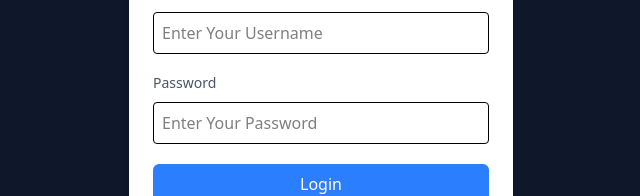
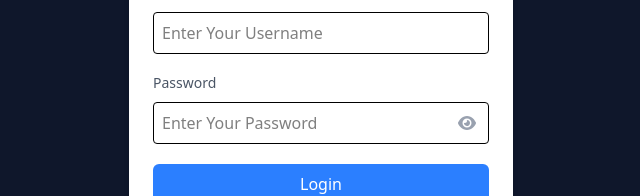
Before and after one commit to OmkarArdekar12/CodeElevate, a React (Vite) app in the folder frontend/: page /login in a window 1280 px wide. Shown: the part 409-605 px from the top of the page, without its empty margins (319-959 px from the left). Built offline with nearby package versions, Linux system fonts and the light colour scheme.

Commit message:
Login UI

```diff
--- a/frontend/package.json
+++ b/frontend/package.json
@@ -11,9 +11,12 @@
     "preview": "vite preview"
   },
   "dependencies": {
+    "@fortawesome/free-solid-svg-icons": "^7.0.1",
+    "@fortawesome/react-fontawesome": "^3.0.2",
     "@tailwindcss/cli": "^4.1.8",
     "@tailwindcss/vite": "^4.1.8",
     "axios": "^1.11.0",
+    "lucide-react": "^0.544.0",
     "react": "^19.1.0",
     "react-dom": "^19.1.0",
     "react-icons": "^5.5.0",
--- a/frontend/src/components/LoginForm.jsx
+++ b/frontend/src/components/LoginForm.jsx
@@ -1,9 +1,14 @@
 import React from "react";
 import { useState } from "react";
+import { Eye, EyeOff } from "lucide-react";
+import { FontAwesomeIcon } from "@fortawesome/react-fontawesome";
+import { faEye, faEyeSlash } from "@fortawesome/free-solid-svg-icons";
 import { Link } from "react-router-dom";
 import { register, loginUser } from "../service/authApi";
 
 const LoginForm = () => {
+  const [isPasswordVisible, setIsPasswordVisible] = useState(false);
+  const [confirmPasswordVisible, setConfirmPasswordVisible] = useState(false);
   const [isRegister, setIsRegister] = useState(false);
   const [username, setUsername] = useState("");
   const [password, setPassword] = useState("");
@@ -11,10 +16,23 @@ const LoginForm = () => {
   const [error, setError] = useState("");
   const [message, setMessage] = useState("");
 
+  const togglePasswordVisibility = () => {
+    setIsPasswordVisible(!isPasswordVisible);
+  };
+
+  const toggleConfirmPasswordVisibility = () => {
+    setConfirmPasswordVisible(!confirmPasswordVisible);
+  };
+
   const handleRegisterToggle = () => {
     setIsRegister(!isRegister);
     setError("");
     setMessage("");
+    setUsername("");
+    setPassword("");
+    setConfirmPassword("");
+    setIsPasswordVisible(false);
+    setConfirmPasswordVisible(false);
   };
 
   const handleRegister = async (event) => {
@@ -43,7 +61,20 @@ const LoginForm = () => {
     }
   };
 
-  const handleLogin = () => {};
+  const handleLogin = async (e) => {
+    e.preventDefault();
+    try {
+      const { data } = await loginUser(username, password);
+      setMessage(data.message);
+      setUsername("");
+      setPassword("");
+    } catch (error) {
+      console.log("The erros is: ", error.message);
+      setUsername("");
+      setPassword("");
+      setMessage("Invalid login credentials");
+    }
+  };
 
   return (
     <form
@@ -77,36 +108,52 @@ const LoginForm = () => {
             required
           />
         </div>
-        <div className="mb-4">
+        <div className="mb-4 relative">
           <label htmlFor="password" className="text-gray-600 text-sm">
             Password
           </label>
           <input
             id="password"
             label="Password"
-            type="password"
+            type={isPasswordVisible ? "text" : "password"}
             value={password}
             onChange={(e) => setPassword(e.target.value)}
-            className="w-full p-2 border rounded mt-2"
+            className="w-full p-2 pr-10 border rounded mt-2"
             placeholder="Enter Your Password"
             required
           />
+          <button
+            type="button"
+            onClick={togglePasswordVisibility}
+            className="absolute inset-y-0 right-3 flex items-center text-gray-400 hover:text-gray-700 mt-8"
+          >
+            <FontAwesomeIcon icon={isPasswordVisible ? faEyeSlash : faEye} />
+          </button>
         </div>
         {isRegister && (
-          <div className="mb-4">
+          <div className="mb-4 relative">
             <label htmlFor="confirm-password" className="text-gray-600 text-sm">
               Confirm Password
             </label>
             <input
               id="confirm-password"
               label="Confirm Password"
-              type="password"
+              type={confirmPasswordVisible ? "text" : "password"}
               value={confirmPassword}
               onChange={(e) => setConfirmPassword(e.target.value)}
-              className="w-full p-2 border rounded mt-2"
+              className="w-full p-2 pr-10 border rounded mt-2"
               placeholder="Enter Password Again"
               required
             />
+            <button
+              type="button"
+              onClick={toggleConfirmPasswordVisibility}
+              className="absolute inset-y-0 right-3 flex items-center text-gray-400 hover:text-gray-700 mt-8"
+            >
+              <FontAwesomeIcon
+                icon={confirmPasswordVisible ? faEyeSlash : faEye}
+              />
+            </button>
           </div>
         )}
         {error && <p className="text-red-500 text-sm mb-3">{error}</p>}
```
Also changed, not shown: 1 other file (tests, documents, lock files or other folders).
